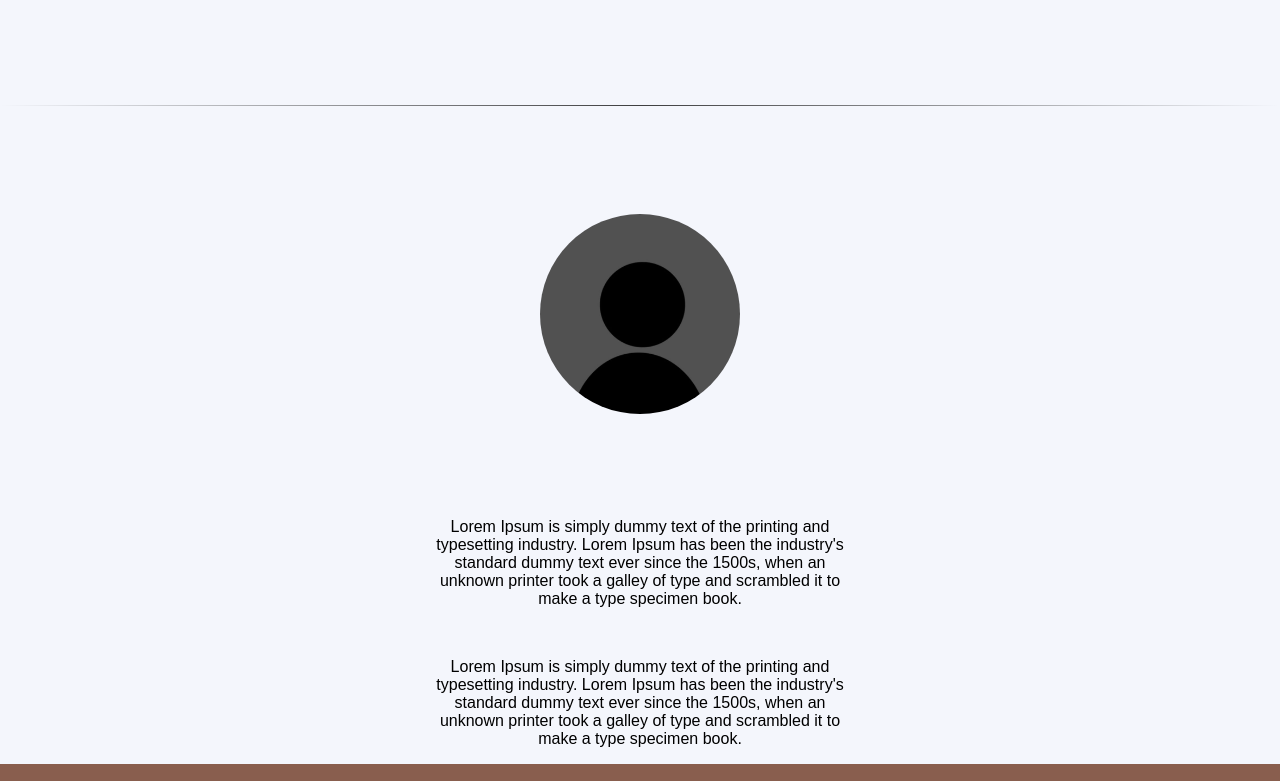
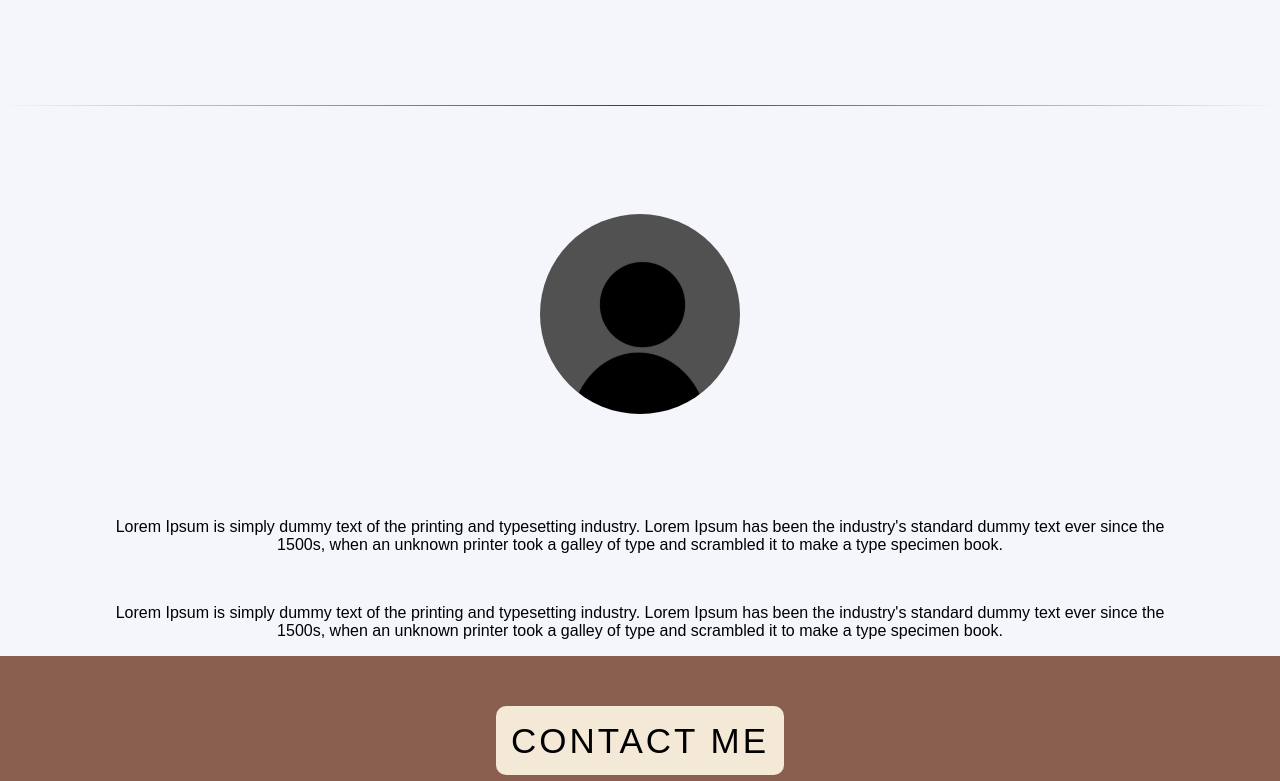
Before and after one commit to Oskar2311/Oskar-Holta, a plain HTML site: page index.html in a window 1280 px wide. Shown: the part 427-1208 px from the top of the page. Drawn offline with Linux system fonts and the light colour scheme; a web font is replaced by a local one.

Commit message:
Update index.html

```diff
--- a/index.html
+++ b/index.html
@@ -210,6 +210,10 @@
                 margin-bottom: 50px;
             }
 
+            .aboutme-text{
+                grid-column: 2 / 12;
+            }
+
             .contactme{
                 grid-column: 4 / 10;
                 margin-top: 20px;
```
